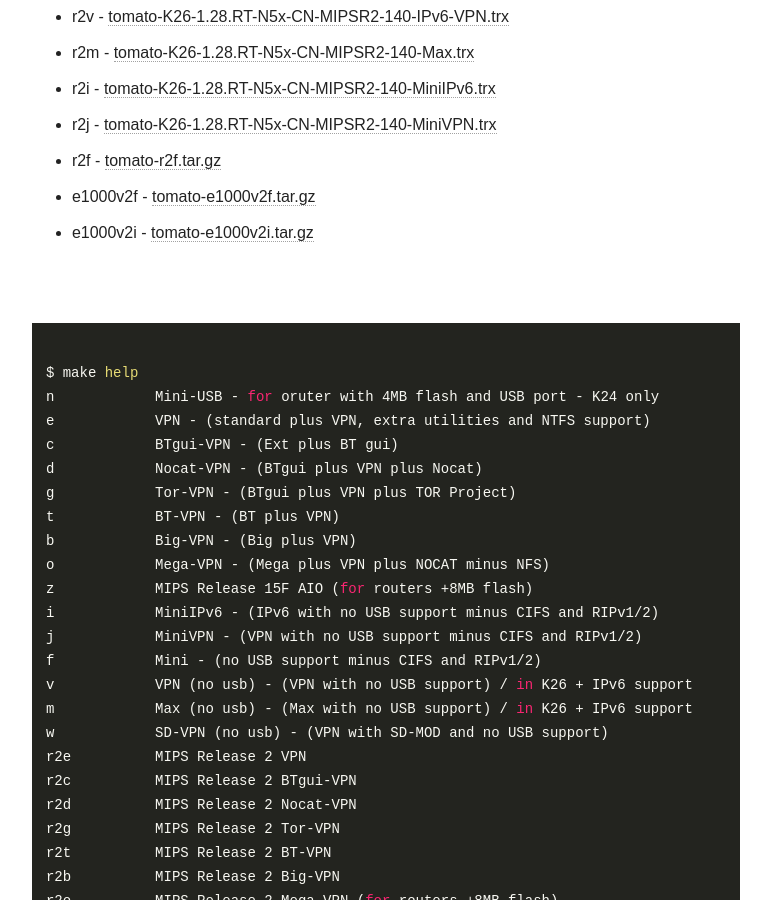
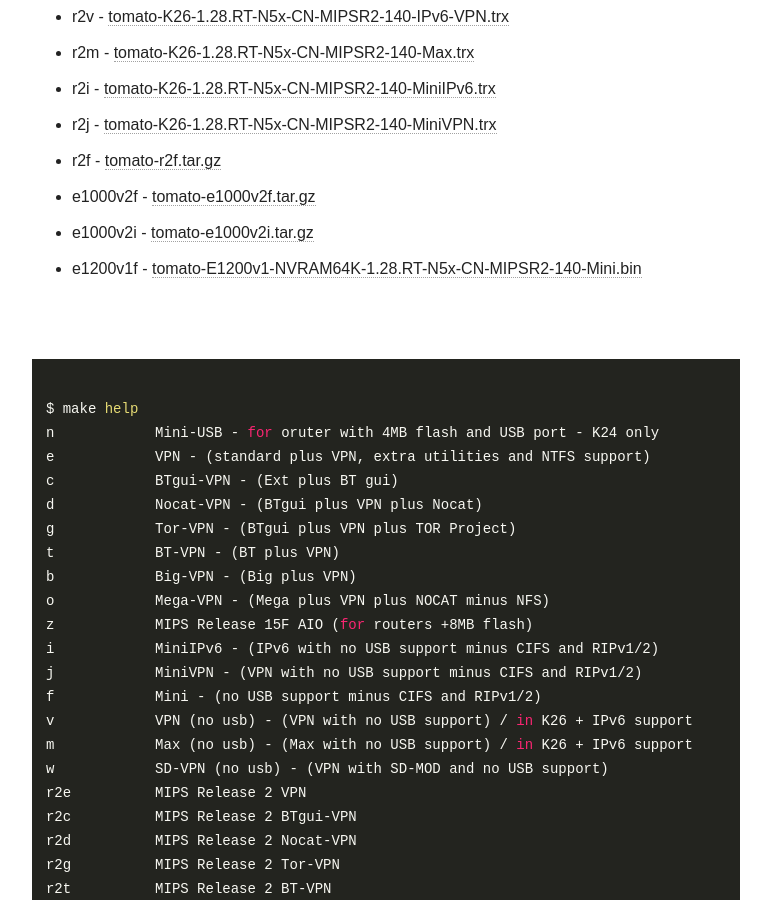
Before and after one commit to oglopss/tomato-ci-ctf-jekyll, a Jekyll site: the page built from index.html, in a window 1280 px wide and 900 px high, scrolled down 883 px. Shown: the whole window, without its empty margins (254-1025 px from the left). Built offline with Jekyll 4.4.1, drawn with Linux system fonts in a browser that asks for light colours; nearby versions of some CDN libraries.

Commit message:
Travis build 3 e1200v1f pushed to gh-pages

```diff
--- a/_data/ss.yml
+++ b/_data/ss.yml
@@ -14,3 +14,4 @@ files:
   - 0013 r2f tomato-r2f.tar.gz
   - 0014 e1000v2f tomato-e1000v2f.tar.gz
   - 0015 e1000v2i tomato-e1000v2i.tar.gz
+  - 0016 e1200v1f tomato-E1200v1-NVRAM64K-1.28.RT-N5x-CN-MIPSR2-140-Mini.bin
```
Also changed, not shown: 1 other file.
